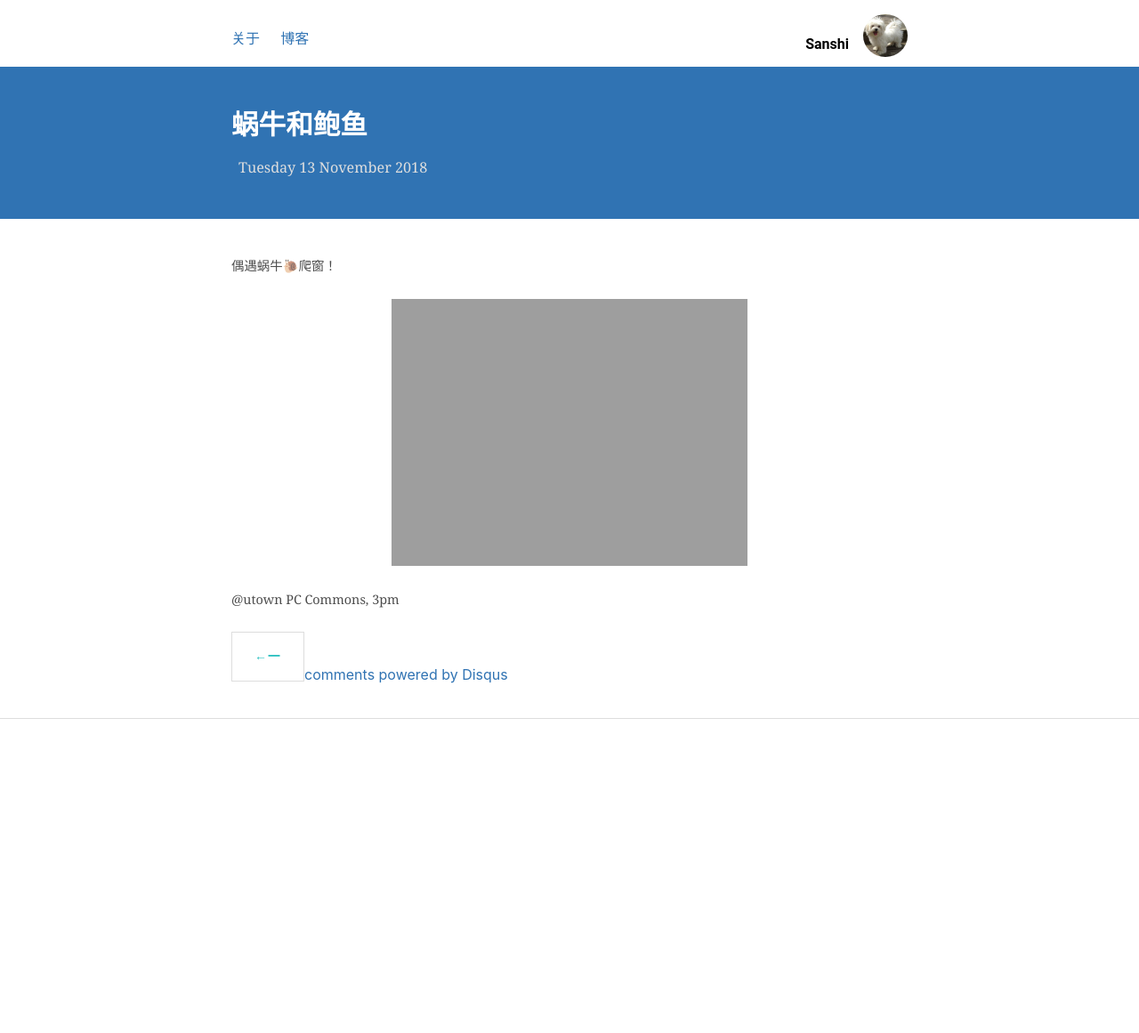
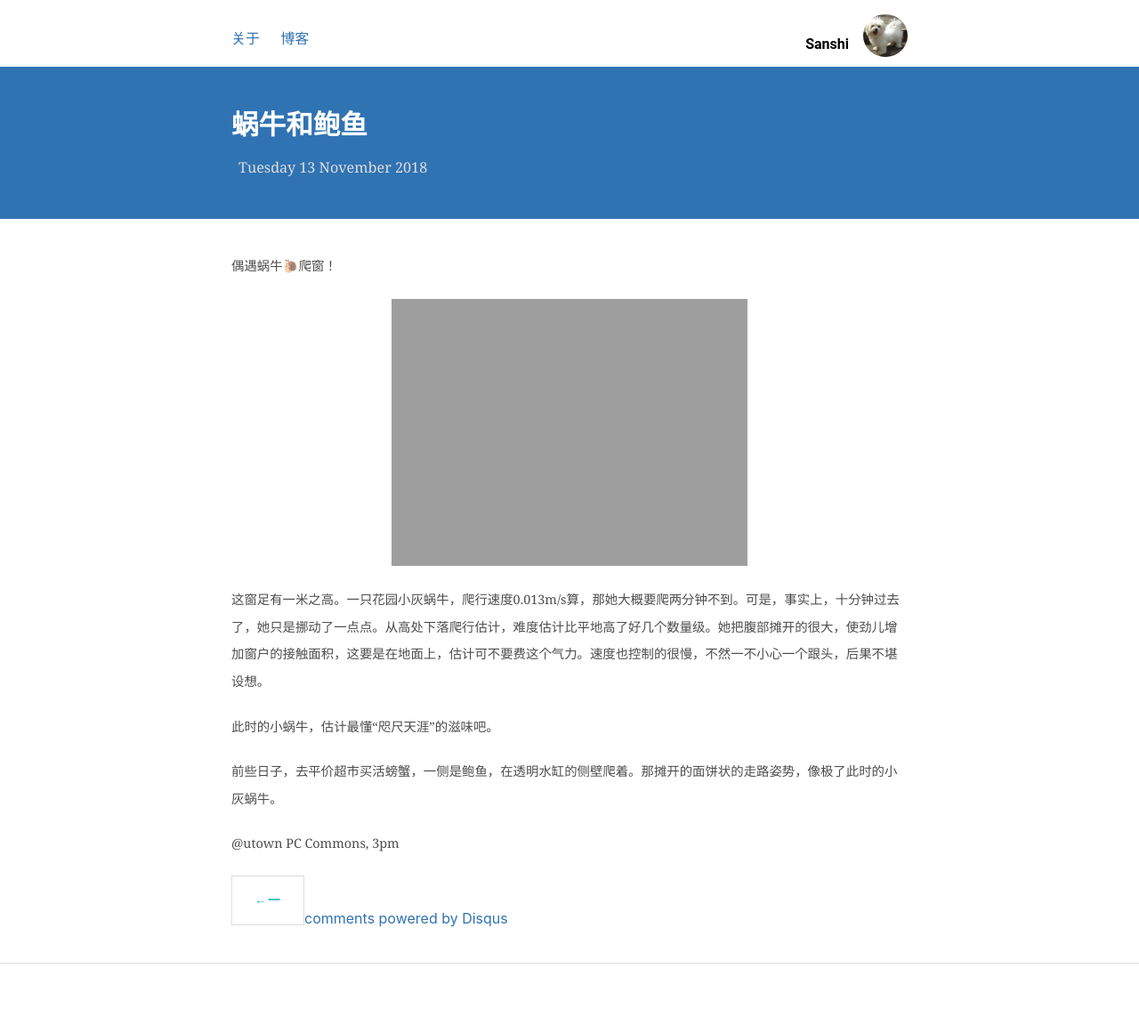
Before and after one commit to shirleysteve/1, a Jekyll site: the page built from _posts/2018-11-13-蜗牛和鲍鱼.md, in a window 1280 px wide. Shown: the whole page at 89% size. Built offline with Jekyll 4.4.1, drawn with Linux system fonts in a browser that asks for light colours; nearby versions of some CDN libraries; comment, search, counter and statistics services are not loaded; before the commit the page ends 900 px from its top, so only the background shows below that.

Commit message:
Update 2018-11-13-蜗牛和鲍鱼.md

```diff
--- a/_posts/2018-11-13-蜗牛和鲍鱼.md
+++ b/_posts/2018-11-13-蜗牛和鲍鱼.md
@@ -6,13 +6,13 @@ title: 蜗牛和鲍鱼
 
 偶遇蜗牛🐌爬窗！
 
+![蜗牛爬窗]({{ site.url }}/images/posts/2017-11-9/蜗牛.jpeg)
 
+这窗足有一米之高。一只花园小灰蜗牛，爬行速度0.013m/s算，那她大概要爬两分钟不到。可是，事实上，十分钟过去了，她只是挪动了一点点。从高处下落爬行估计，难度估计比平地高了好几个数量级。她把腹部摊开的很大，使劲儿增加窗户的接触面积，这要是在地面上，估计可不要费这个气力。速度也控制的很慢，不然一不小心一个跟头，后果不堪设想。
 
+此时的小蜗牛，估计最懂“咫尺天涯”的滋味吧。
 
-![蜗牛爬窗]({{ site.url }}/images/posts/2017-11-9/snail.jpeg)
-
-
-
+前些日子，去平价超市买活螃蟹，一侧是鲍鱼，在透明水缸的侧壁爬着。那摊开的面饼状的走路姿势，像极了此时的小灰蜗牛。
 
 
 @utown PC Commons, 3pm
```
